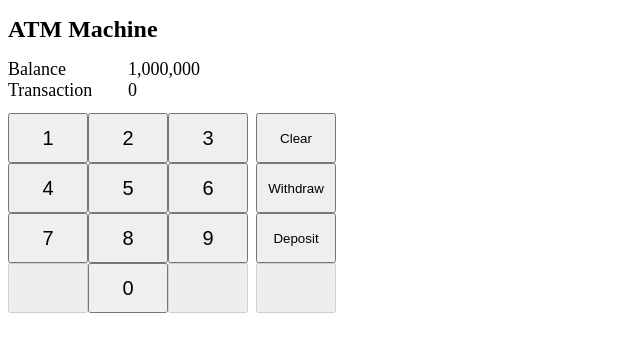
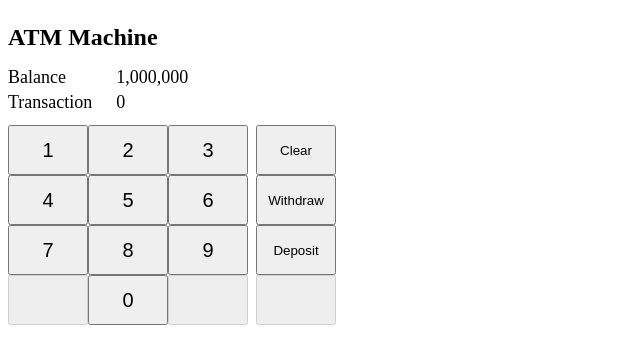
Before and after one commit to tomasz-rebas/react-atm-machine, a React (Vite) app: page / in a window 1280 px wide. Shown: the top 364 px of the page, without its empty margins (0-640 px from the left). Built offline with nearby package versions, Linux system fonts and the light colour scheme.

Commit message:
CSS tweaks for the display

```diff
--- a/src/components/Display.jsx
+++ b/src/components/Display.jsx
@@ -1,8 +1,8 @@
 export const Display = ({ balance, transaction }) => (
   <div className="display">
-    <label>Balance</label>
-    <div>{balance.toLocaleString("en-US")}</div>
-    <label>Transaction</label>
-    <div>{transaction.toLocaleString("en-US")}</div>
+    <span>Balance</span>
+    <span>{balance.toLocaleString("en-US")}</span>
+    <span>Transaction</span>
+    <span>{transaction.toLocaleString("en-US")}</span>
   </div>
 );
--- a/src/index.css
+++ b/src/index.css
@@ -1,10 +1,15 @@
+main {
+  display: inline-block;
+}
+
 h1 {
   font-size: 24px;
 }
 
 .display {
   display: grid;
-  grid-template-columns: 120px 200px;
+  grid-template-columns: auto 1fr;
+  gap: 4px 24px;
   font-size: 18px;
   margin-bottom: 12px;
 }
```
